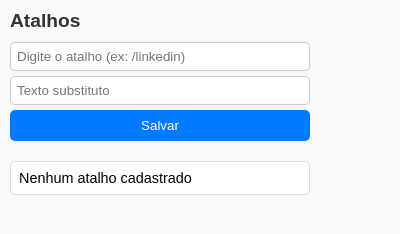
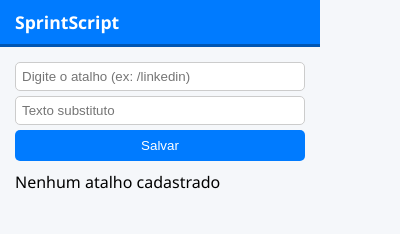
Before and after one commit to higorcamelo/sprint-script-firefox, a browser extension: page SprintScript/popup.html in a window 400 px wide. Drawn offline with Linux system fonts and the light colour scheme.

```diff
--- a/SprintScript/popup.css
+++ b/SprintScript/popup.css
@@ -1,21 +1,36 @@
 body {
-    font-family: sans-serif;
+  font-family: "Segoe UI", Tahoma, Geneva, Verdana, sans-serif;
   margin: 0;
-    padding: 10px;
-    width: 300px;
-    background: #f9f9f9;
+  padding: 0;
+  width: 320px;
+  background: #f5f7fa;
+}
+
+.header {
+  background-color: #007bff;
+  color: white;
+  display: flex;
+  align-items: center;
+  padding: 10px 15px;
+  border-bottom: 3px solid #0056b3;
+}
+
+.logo {
+  width: 24px;
+  height: 24px;
+  margin-right: 10px;
+}
+
+.title {
+  font-size: 1.1rem;
+  margin: 0;
 }
 
 .container {
   display: flex;
   flex-direction: column;
   gap: 10px;
-  }
-
-  h1 {
-    margin: 0;
-    font-size: 1.2rem;
-    color: #333;
+  padding: 15px;
 }
 
 .form {
@@ -46,23 +61,11 @@
 #shortcutList {
   list-style-type: none;
   padding: 0;
-    margin-top: 10px;
-    max-height: 200px;
-    overflow-y: auto;
-  }
-
-  #shortcutList li {
-    background: #ffffff;
-    padding: 8px;
-    border: 1px solid #ddd;
-    margin-bottom: 5px;
-    border-radius: 5px;
-    font-size: 0.9rem;
+  margin: 0;
 }
 
 #message {
+  color: green;
+  font-size: 0.9rem;
   display: none;
-    color: green;
-    font-size: 0.85rem;
-    margin-top: 5px;
 }
--- a/SprintScript/popup.html
+++ b/SprintScript/popup.html
@@ -3,13 +3,16 @@
 <head>
   <meta charset="UTF-8" />
   <meta name="viewport" content="width=device-width, initial-scale=1.0"/>
-  <title>Atalhos Personalizados</title>
+  <title>SprintScript</title>
   <link rel="stylesheet" href="popup.css" />
 </head>
 <body>
+  <header class="header">
+    <!-- <img src="icon.png" alt="Logo" class="logo" /> -->
+    <h1 class="title">SprintScript</h1>
+  </header>
+
   <div class="container">
-    <h1>Atalhos</h1>
-
     <div class="form">
       <input type="text" id="shortcut" placeholder="Digite o atalho (ex: /linkedin)" />
       <input type="text" id="replacement" placeholder="Texto substituto" />
@@ -17,7 +20,6 @@
     </div>
 
     <ul id="shortcutList"></ul>
-
     <div id="message">Atalho salvo com sucesso!</div>
   </div>
 
```
Lines whose indentation alone changed are shown as unchanged.
